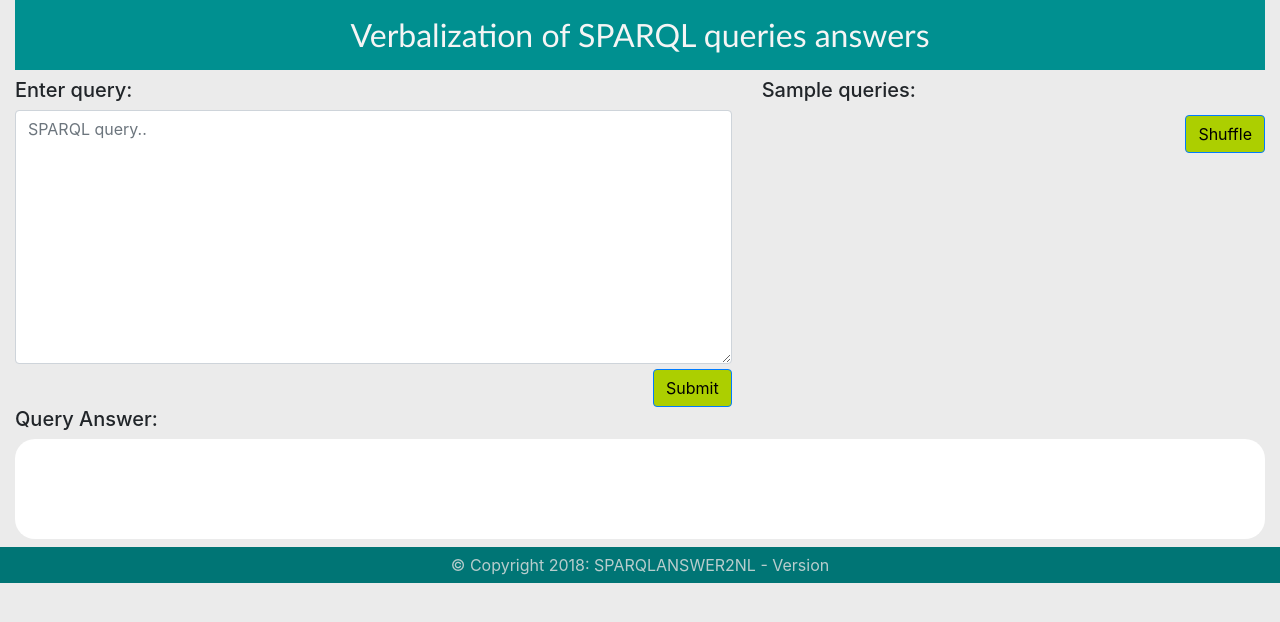
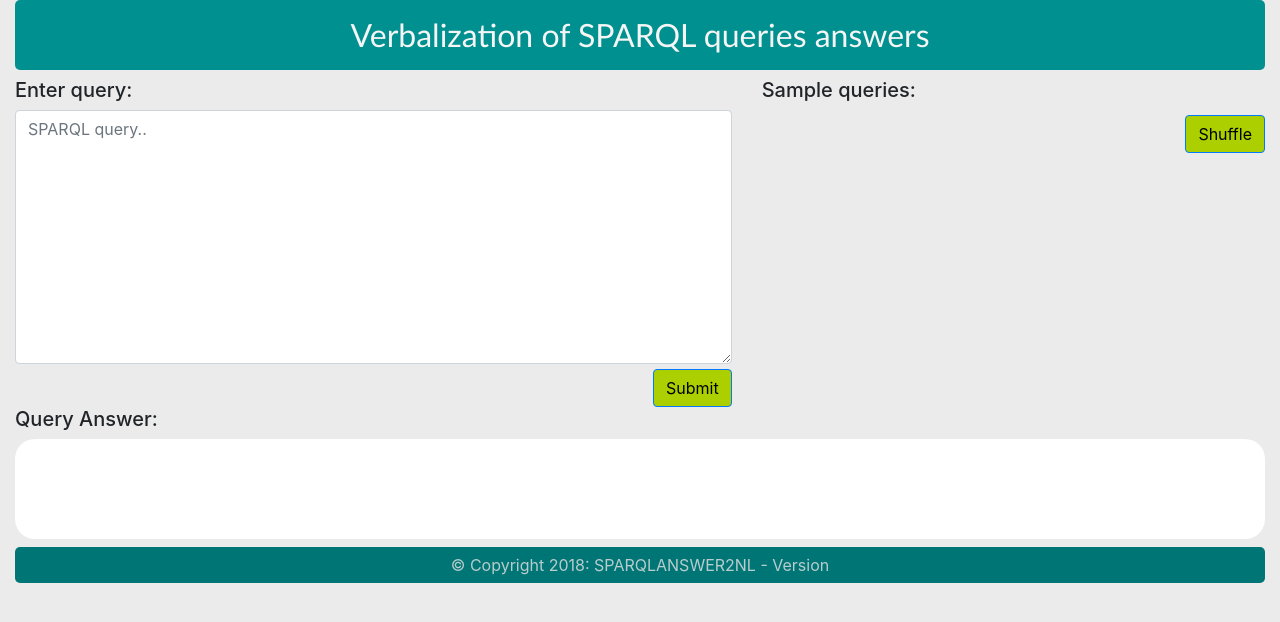
Before and after one commit to Swati17293/Verbalizer, a Flask app: template templates/index.html in a window 1280 px wide. Shown: the top 622 px of the page. Run offline with Flask 2, Linux system fonts and the light colour scheme; the template is opened without the code that fills it, so the values that code supplies are empty; some libraries are stand-ins or nearby versions.

Commit message:
- fix styles for footer and header title

```diff
--- a/VersionHistory.xml
+++ b/VersionHistory.xml
@@ -53,4 +53,7 @@
         - add shuffle button on sample query area
         - add styles to answer area
     </Version>
+    <Version ID="0.2.4.0" Date="2018-11-09">
+        - fix styles on footer and header title
+    </Version>
 </VersionHistory>
--- a/static/css/styles.css
+++ b/static/css/styles.css
@@ -5,9 +5,15 @@
     padding-bottom: 1rem;
     padding-top: 1rem;
     font-family: 'Trebuchet MS', 'Lucida Sans Unicode', 'Lucida Grande', 'Lucida Sans', Arial, sans-serif;
+    border-radius: 5px;
 }
 body {
     background: #ebebeb
+}
+
+footer {
+    padding-left: 15px;
+    padding-right: 15px;
 }
 
 footer div {
@@ -19,6 +25,7 @@ footer div {
     color: #b8cdcd;
     padding-bottom: 6px!important;
     padding-top: 6px!important;
+    border-radius: 5px;
 }
 
 div .btn {
@@ -47,4 +54,5 @@ div .btn {
     background-color: white;
     border-radius: 20px;
     margin-bottom: .5rem;
+    padding: 20px;
 }
```
